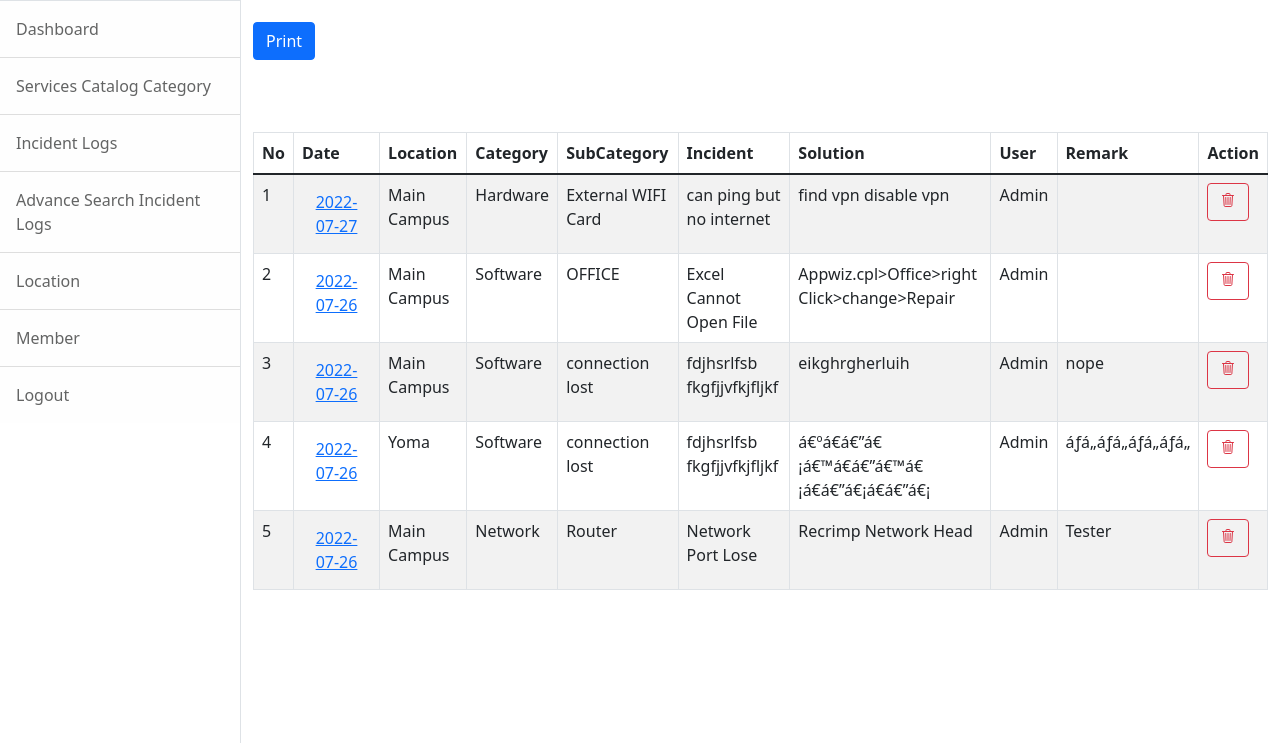
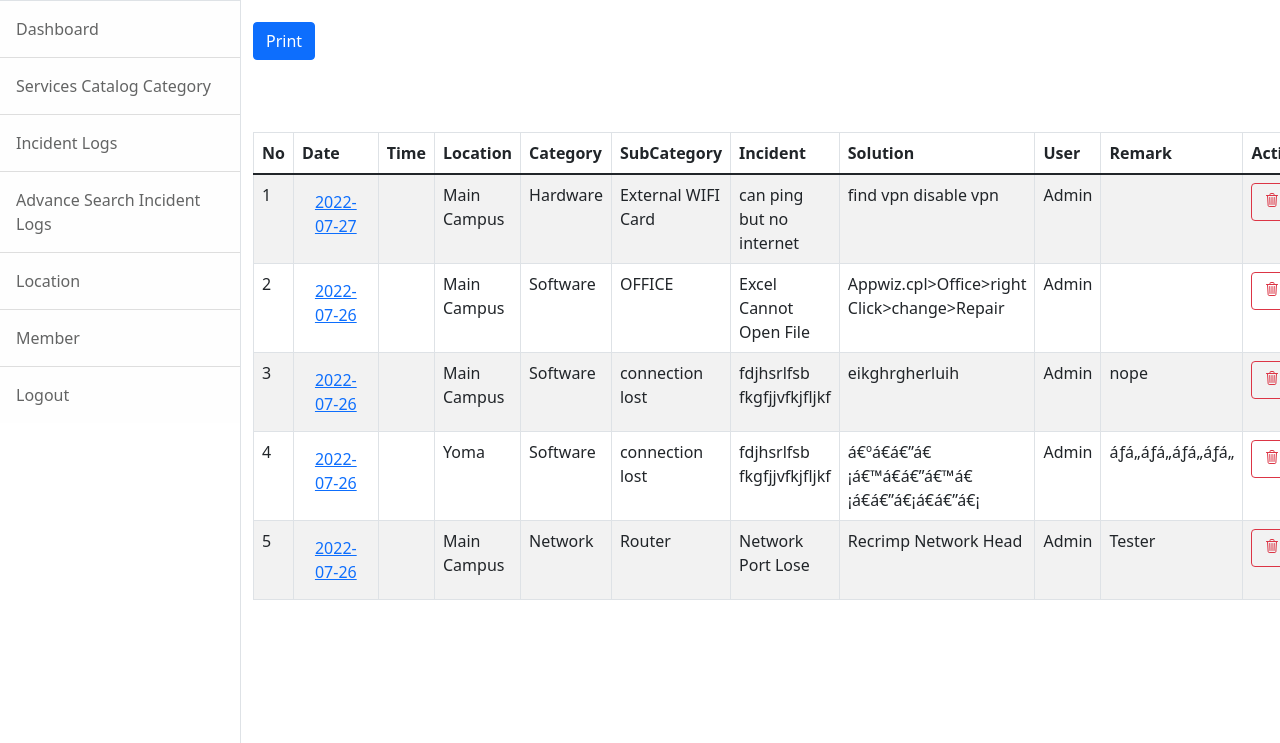
Before and after one commit to eugen3199/incident-logs-kbtc, a PHP site: page /admin/view_logs.php in a window 1280 px wide. Shown: the part 57-800 px from the top of the page. Run offline with PHP 8.4, Linux system fonts and the light colour scheme; a user stored in the database is signed in; data comes from the database, SQL or seed files in the repository; data that the repository does not hold is empty; some libraries are stand-ins or nearby versions.

Commit message:
Added current timestamp to admin/logs

```diff
--- a/admin/backend.php
+++ b/admin/backend.php
@@ -238,8 +238,9 @@ function image_filter($image,$location){
        $location  = htmlspecialchars($_POST["location"]);
        $remark = htmlspecialchars($_POST["remark"]);
        $date = date("Y-m-d");
+	$_time = date("h-i-sa");
 	$user = $_SESSION['username'];
-       $sql = "INSERT INTO logs (cat_id,sub_cat_id,incident_id,solution_id, name, location,remark,create_at) VALUES ($cat_id,$sub_id,$inc_id,$answer_id,'$user','$location','$remark','$date')";
+       $sql = "INSERT INTO logs (cat_id,sub_cat_id,incident_id,solution_id, name, location,remark,create_at,_time) VALUES ($cat_id,$sub_id,$inc_id,$answer_id,'$user','$location','$remark','$date','$_time')";
        $result = mysqli_query($connect,$sql);
        if($result){
         success_message("Create Logs Success","view_logs.php");
--- a/admin/view_logs.php
+++ b/admin/view_logs.php
@@ -34,6 +34,7 @@
                     <tr>
                         <th>No</th>
                         <th>Date</th>
+			<th>Time</th>
                         <th>Location</th>
                         <th>Category</th>
                         <th>SubCategory</th>
@@ -61,6 +62,7 @@
                             $location = $value['location'];
                             $remark = $value['remark'];
                             $create_at = $value['create_at'];
+			    $_time = $value['_time'];
 
                             $sql2 = "SELECT * FROM category WHERE id=$cat_id && status=1";
                             $result2 = mysqli_query($connect,$sql2);
@@ -95,7 +97,8 @@
                     <tr>
                         <td><?php echo ++$i; ?></td>
                         <td><a class="btn-link btn" data-toggle="modal" data-target="#detail<?php echo $l_id; ?>" ><?php echo $create_at; ?></a></td>
-                        <td><?php echo $location; ?></td>
+                        <td><a class="btn-link btn" data-toggle="modal" data-target="#time<?php echo $l_id; ?>" ><?php echo $_time; ?></a></td>
+			<td><?php echo $location; ?></td>
                         <td><?php echo $category; ?></td>
                         <td><?php echo $subcategory; ?></td>
                         <td><?php echo $incident; ?></td>
@@ -103,8 +106,6 @@
                         <td><?php echo $name; ?></td>
                         <td><?php echo $remark; ?></td>
                         <td>
-
-
                             <form style="display:inline-block" class="form-display" action="backend.php" method="post">
                                 <input type="hidden" value=<?php echo '"'.$l_id.'"' ?> name="id">
                                 <button type="submit" name="logs_delete" value="Delete"
@@ -144,7 +145,6 @@
                     ?>
                 </tbody>
             </table>
-
         </div>
     </div>
 </div>
```
